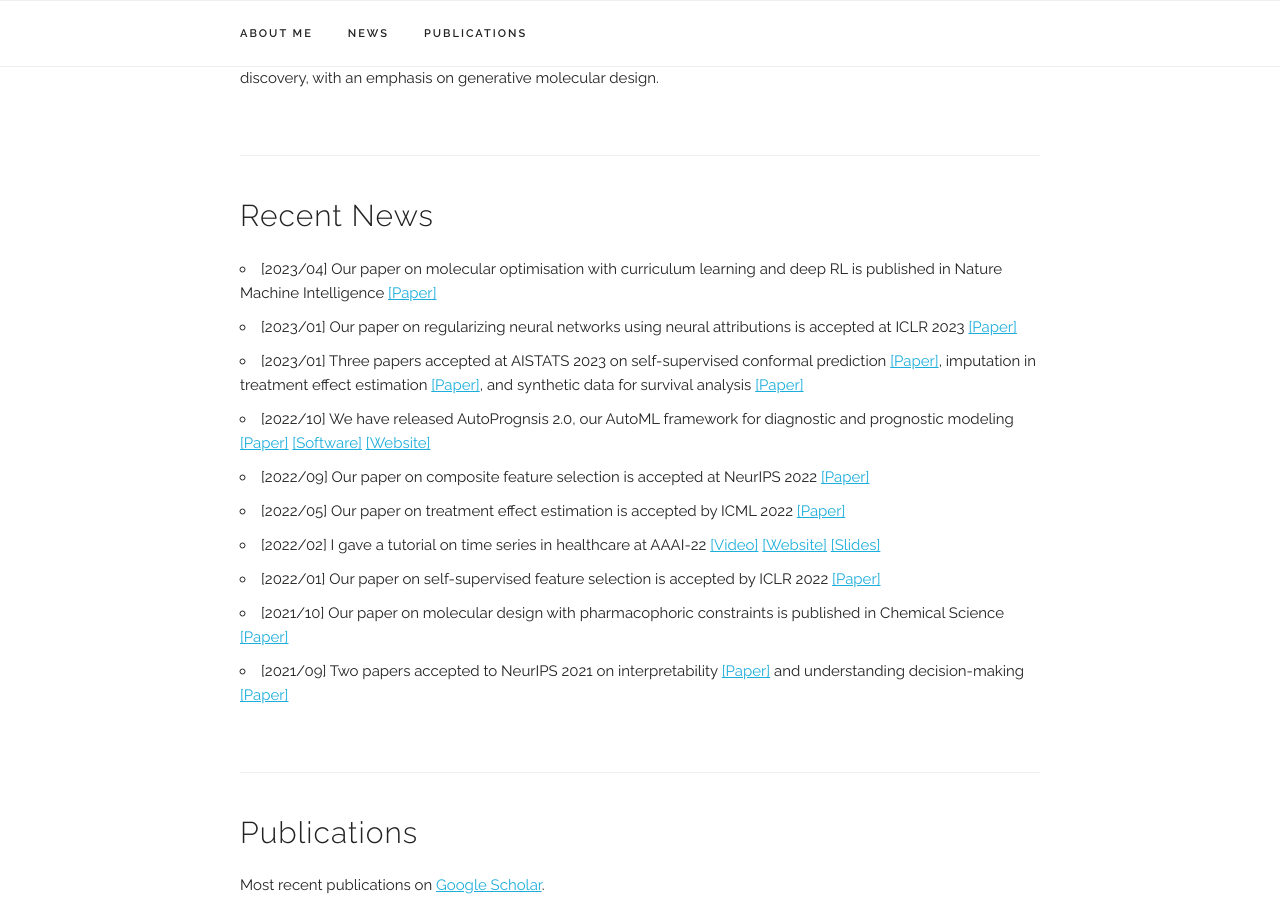
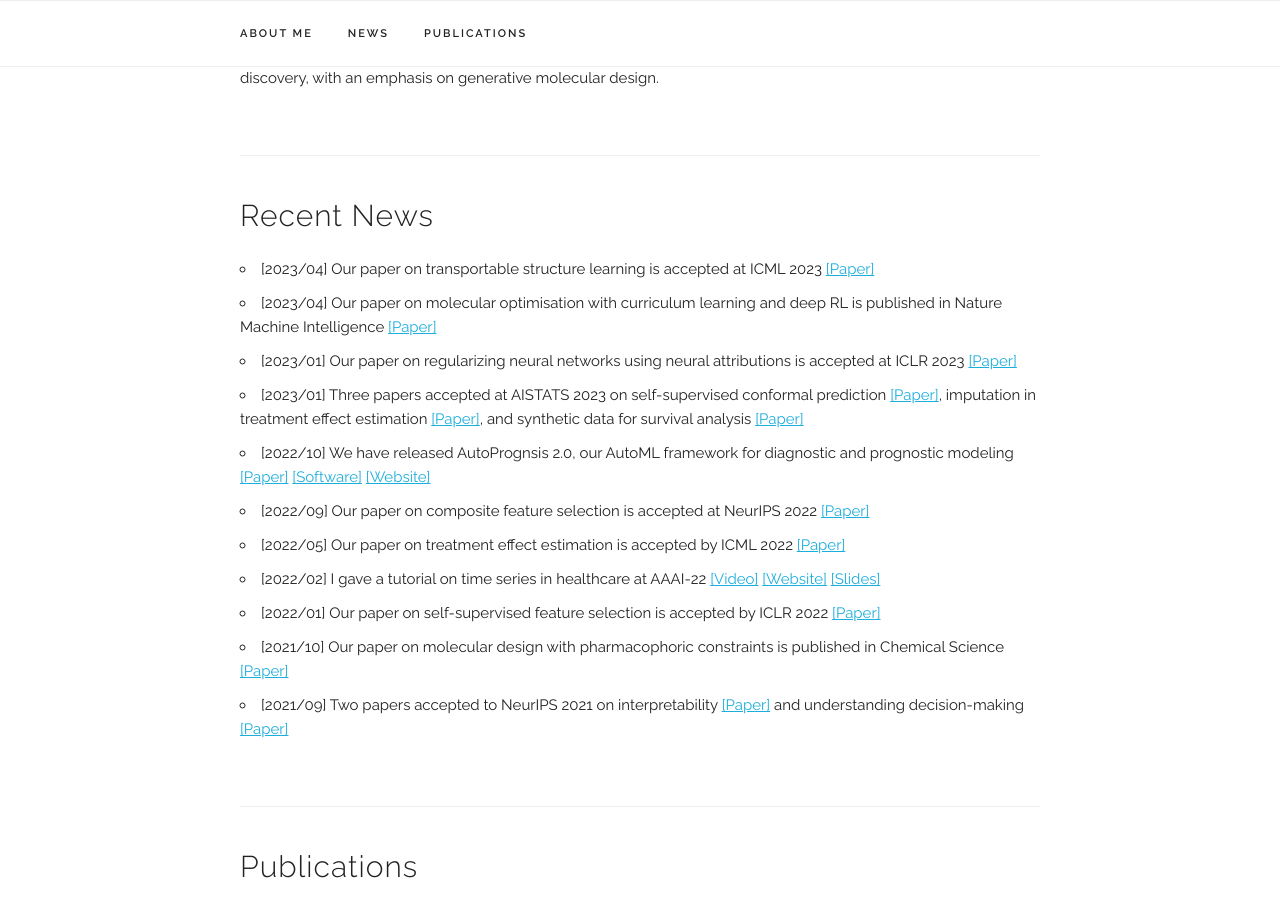
Before and after one commit to fimrie/fimrie.github.io, a Jekyll site: the page built from index.html, in a window 1280 px wide and 900 px high, scrolled down 598 px. Built offline with Jekyll 4.4.1, drawn with Linux system fonts in a browser that asks for light colours; some web fonts are replaced.

Commit message:
Update index.html

```diff
--- a/index.html
+++ b/index.html
@@ -22,6 +22,7 @@ title: Home
 <div class="docs-section" id="news">
   <h4>Recent News</h4>
   <ul>
+    <li>[2023/04] Our paper on transportable structure learning is accepted at ICML 2023 <a href="https://arxiv.org/abs/2206.06354">[Paper]</a></li>
     <li>[2023/04] Our paper on molecular optimisation with curriculum learning and deep RL is published in Nature Machine Intelligence <a href="https://www.nature.com/articles/s42256-023-00636-2">[Paper]</a></li>
     <li>[2023/01] Our paper on regularizing neural networks using neural attributions is accepted at ICLR 2023 <a href="https://openreview.net/pdf?id=n6H86gW8u0d">[Paper]</a></li>
     <li>[2023/01] Three papers accepted at AISTATS 2023 on self-supervised conformal prediction <a href="https://arxiv.org/abs/2302.12238">[Paper]</a>, imputation in treatment effect estimation <a href="https://arxiv.org/abs/2202.02096">[Paper]</a>, and synthetic data for survival analysis <a href="https://arxiv.org/abs/2302.12749">[Paper]</a></li>
```
